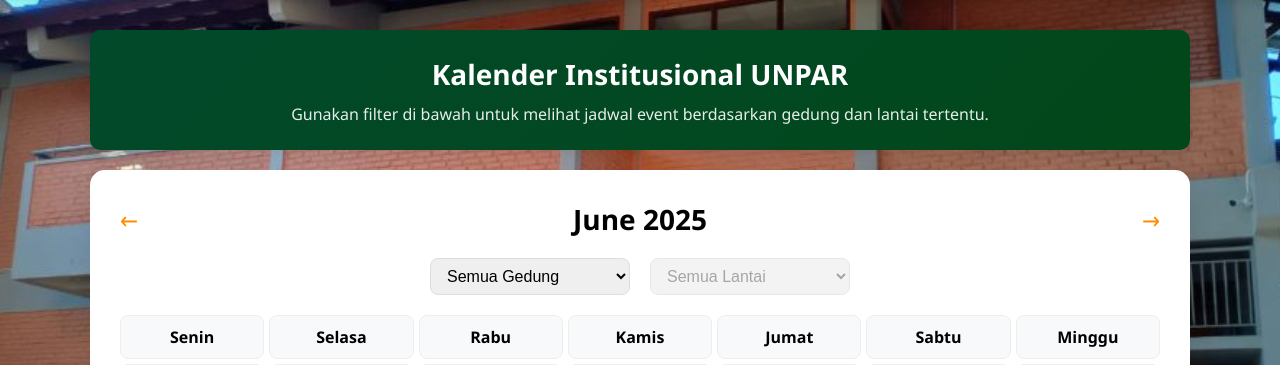
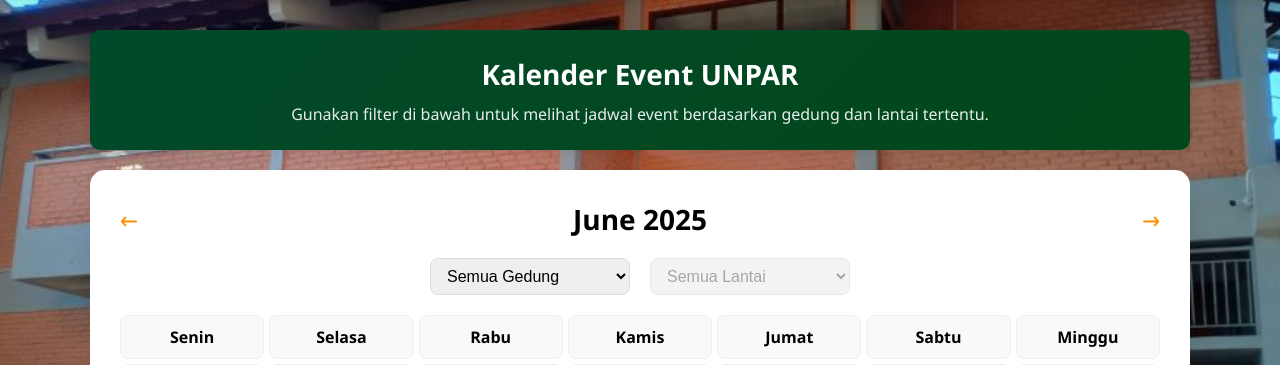
Before and after one commit to AntaresVegas/Proyek-SI, a PHP site: page /ditmawa/ditmawa_dataEvent.php in a window 1280 px wide. Shown: the part 70-435 px from the top of the page. Run offline with PHP 8.4, Linux system fonts and the light colour scheme; the visitor is signed in with stand-in values (Sample User, id 1); data comes from the database, SQL or seed files in the repository; data that the repository does not hold is empty.

Commit message:
ganti nama kalender

```diff
--- a/TubesPSI/ditmawa/ditmawa_dataEvent.php
+++ b/TubesPSI/ditmawa/ditmawa_dataEvent.php
@@ -128,7 +128,7 @@ $conn->close();
 
 <div class="main-content">
     <div class="page-header">
-        <h1>Kalender Institusional UNPAR</h1>
+        <h1>Kalender Event UNPAR</h1>
         <p>Gunakan filter di bawah untuk melihat jadwal event berdasarkan gedung dan lantai tertentu.</p>
     </div>
     <div class="calendar-container">
--- a/TubesPSI/mahasiswa/mahasiswa_event.php
+++ b/TubesPSI/mahasiswa/mahasiswa_event.php
@@ -190,7 +190,7 @@ $conn->close();
     </div>
 </nav>
 <div class="page-header">
-    <h1>Kalender Institusional UNPAR</h1>
+    <h1>Kalender Event UNPAR</h1>
     <p>Gunakan filter di bawah untuk melihat jadwal event berdasarkan gedung dan lantai tertentu.</p>
 </div>
 <div class="calendar-container">
```
